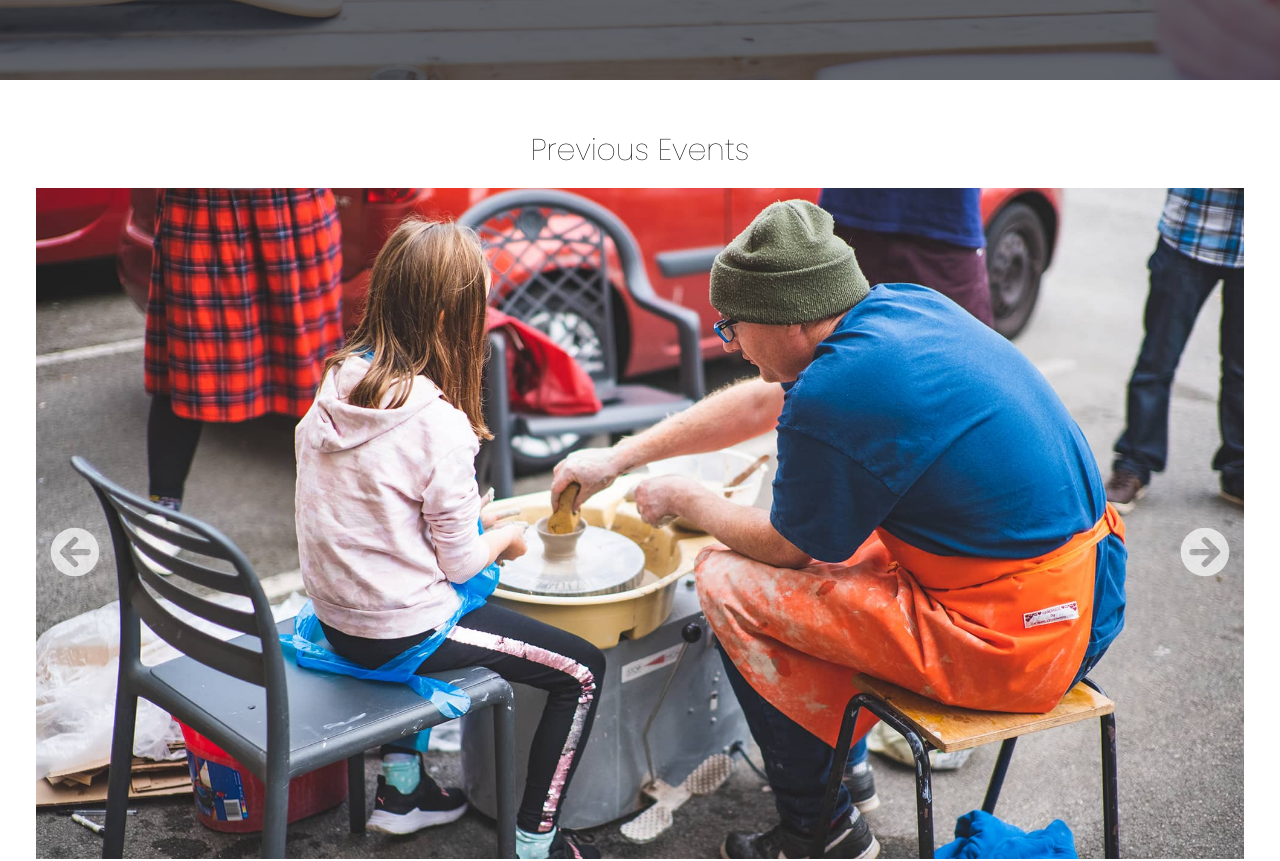
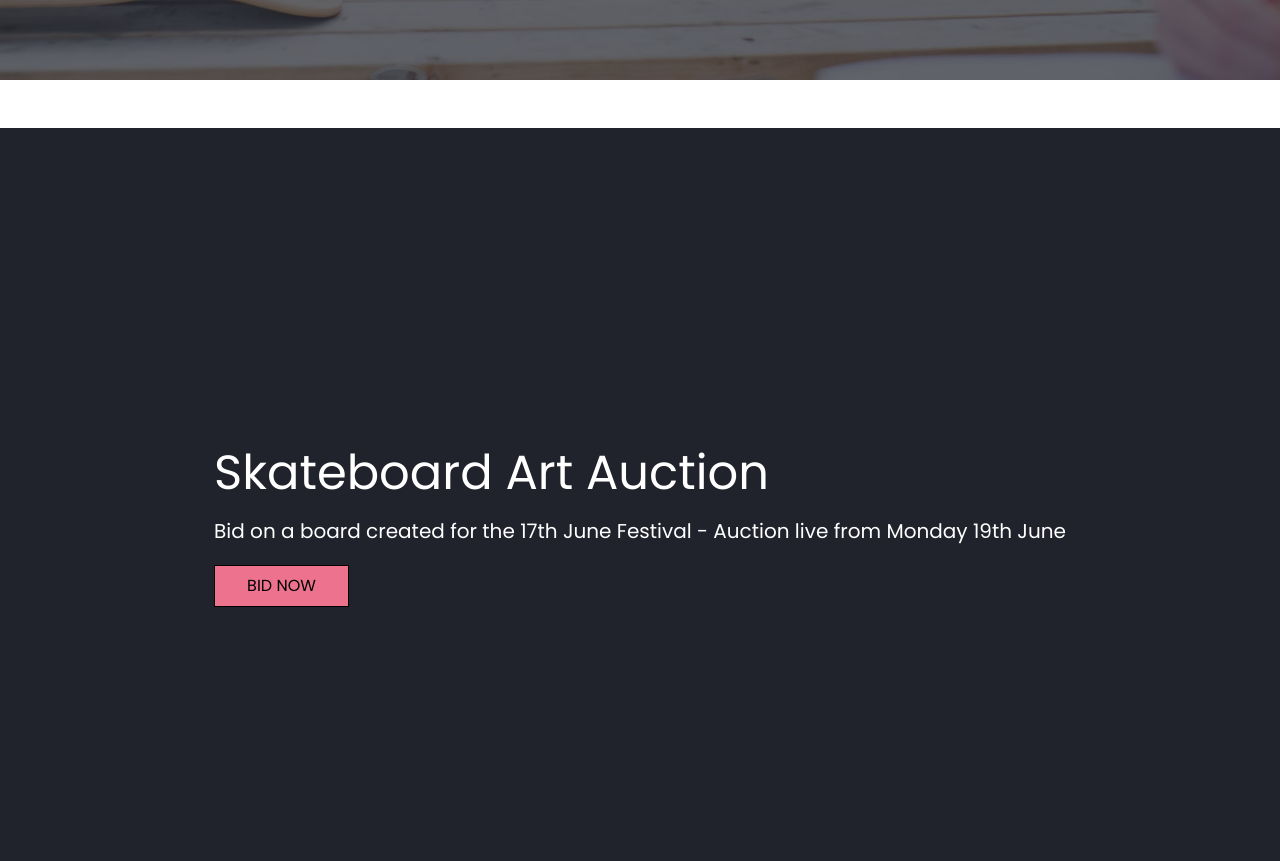
Before and after one commit to WilHesk/coping2023, a Next.js app: page / in a window 1280 px wide. Shown: the part 720-1581 px from the top of the page. Built offline with nearby package versions, Linux system fonts and the light colour scheme.

Commit message:
addition of art auction info

```diff
--- /dev/null
+++ b/components/Content.jsx
@@ -0,0 +1,27 @@
+import React from 'react';
+import Link from 'next/link';
+
+const Content = ({heading, subhead, para1, para2, button }) => {
+  return (
+    <div className='flex items-center justify-center h-screen mb-12 bg-fixed bg-center bg-dkgrey'>
+
+            <div>
+              <h2 className='text-5xl font-normal text-white '>{heading}</h2>
+              <p className='py-5 text-xl text-white'>{subhead}</p>
+              <Link href='https://www.jumblebee.co.uk/copingfestival2023auction'>
+              <a target="_blank">
+              <button className='px-8 py-2 border bg-pink'>{button}</button>
+              </a>
+              </Link>
+            </div>
+            <div className='mt-[2rem]'>
+              <h2 className='text-5xl font-normal '>{para1}</h2>
+              <p className='py-5 text-xl '>{para2}</p>
+            </div>
+
+        </div>
+
+  );
+}
+
+export default Content
--- a/pages/index.js
+++ b/pages/index.js
@@ -3,6 +3,7 @@ import Image from 'next/image'
 import Hero from '../components/Hero'
 import Slider from '../components/Slider';
 import { SliderData } from '../components/SliderData';
+import Content from '../components/Content';
 
 export default function Home() {
   return (
@@ -13,6 +14,7 @@ export default function Home() {
         <link rel="icon" href="/favicon.ico" />
       </Head>
       <Hero heading='Stories For a Brighter Future' message='Our goal is to create an ongoing movement towards a more caring & conscious society. With your help we can build on our strong foundations & share stories that inspire positive change.' button='Saturday 17th June Event'/>
+      <Content heading='Skateboard Art Auction' subhead='Bid on a board created for the 17th June Festival - Auction live from Monday 19th June' button='BID NOW'/>
       <Slider slides={SliderData} />
     </div>
   );
```
